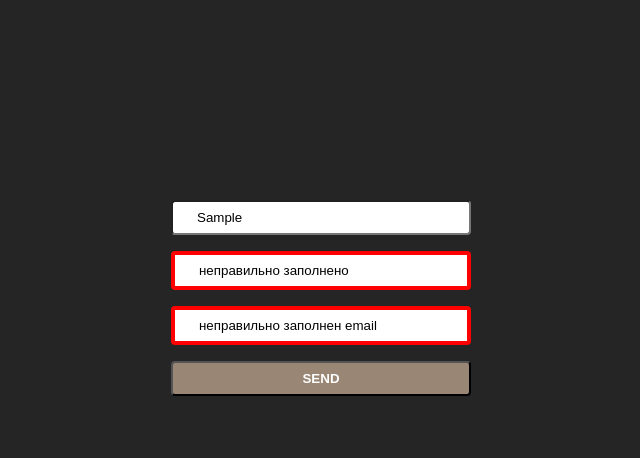
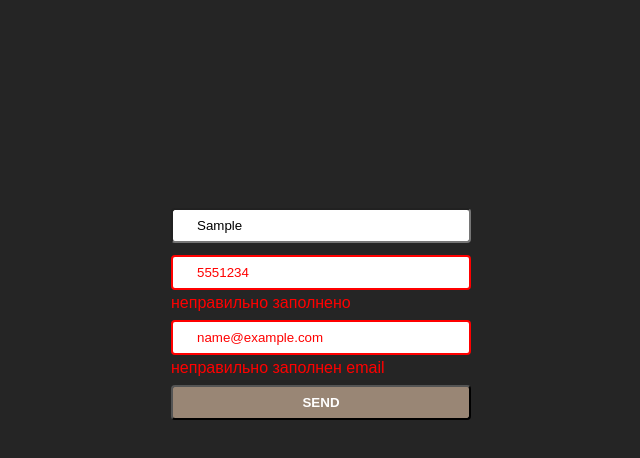
Before and after one commit to AlekseyVeschev/javaScript2, a plain HTML site: page lesson4/form/index.html in a window 1280 px wide. Both pictures are taken after typing "Sample", "5551234", "name@example.com" into the empty fields and a click on the button "SEND". Shown: the whole page, without its empty margins (319-959 px from the left). Drawn offline with Linux system fonts and the light colour scheme.

Commit message:
add divError

```diff
--- a/lesson4/form/index.html
+++ b/lesson4/form/index.html
@@ -11,7 +11,7 @@
     <form action="#" novalidate>
         <input type="text" name="sname" class="name" placeholder="Ваше имя">
         <input type="tel" name="tel" class="tel" placeholder="+7(000)000-0000">
-        <input type="email" name="email" class="email" placeholder="Ваш эл.адресс">
+        <input type="email" name="email" class="email" placeholder="Ваш эл.адрес">
         <button type="submit" class="btn">send</button>
     </form>
     <script src="main.js"></script>
--- a/lesson4/form/main.js
+++ b/lesson4/form/main.js
@@ -3,19 +3,31 @@ const inputName = document.querySelector(".name")
 const inputTel = document.querySelector(".tel")
 const inputEmail = document.querySelector(".email")
 const button = document.querySelector("button")
+
 const onSubmit = (event) => {
-    event.preventDefault()
+    document.querySelectorAll("div").forEach(el => {
+        el.remove()
+    })
+    inputName.classList.remove("error")
+    inputTel.classList.remove("error")
+    inputEmail.classList.remove("error")
+    let isValid = true
     if (event.target[0].value.length > 10 || !/[a-z]/i.test(event.target[0].value)) {
         inputName.classList.add("error")
-        inputName.value = "неправильно заполнено имя"
+        inputName.insertAdjacentHTML("afterend", '<div class="error">неправильно заполнено имя</div>')
+        isValid = false
     }
     if (!/\(\d{3}\)\d{3}\-\d{4}/.test(event.target[1].value)) {
         inputTel.classList.add("error")
-        inputTel.value = "неправильно заполнено"
+        inputTel.insertAdjacentHTML("afterend", '<div class="error">неправильно заполнено</div>')
+        isValid = false
     }
     if (!/[a-z\.\-]{6,7}@[a-z]{4}\.[a-z]{2}/i.test(event.target[2].value)) {
         inputEmail.classList.add("error")
-        inputEmail.value = "неправильно заполнен email"
+        inputEmail.insertAdjacentHTML("afterend", '<div class="error">неправильно заполнен email</div>')
+        isValid = false
     }
+    console.log(isValid)
+    if (!isValid) { event.preventDefault() }
 }
 form.addEventListener("submit", onSubmit)
--- a/lesson4/form/style.css
+++ b/lesson4/form/style.css
@@ -20,7 +20,8 @@ form{
 input{
   padding: 8px 24px;
   border-radius: 4px;
-  margin-bottom: 16px;
+  margin-bottom: 4px;
+  margin-top: 8px;
 }
 
 .btn {
@@ -32,12 +33,16 @@ input{
   color: #ffffff;
   transition: 1.5s;
   outline: none;
+  margin-top: 8px;
 }
 
 .btn:hover {
   background-color: #ffffff;
   color: #998675;
 }
+input.error{
+  border: 2px solid red;
+}
 .error{
-  border: 4px solid red;
+  color: red;
 }
```
